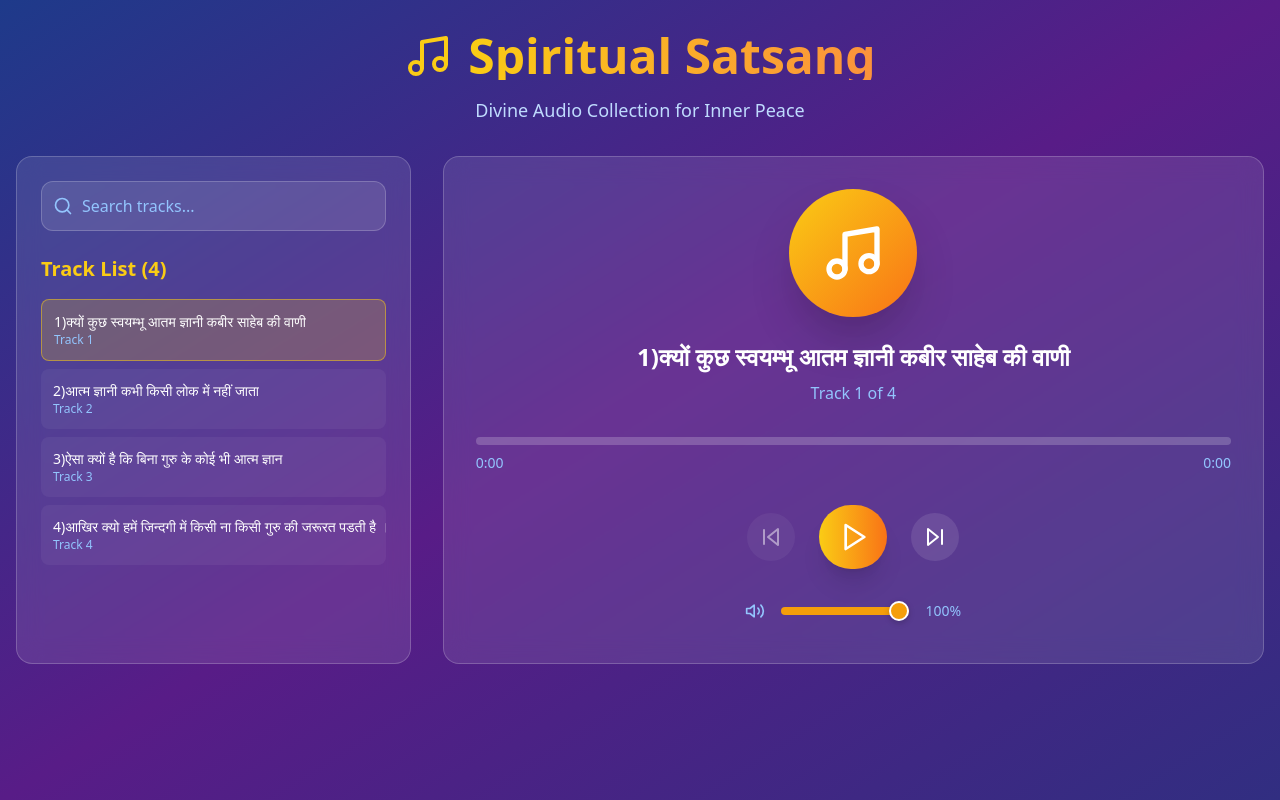
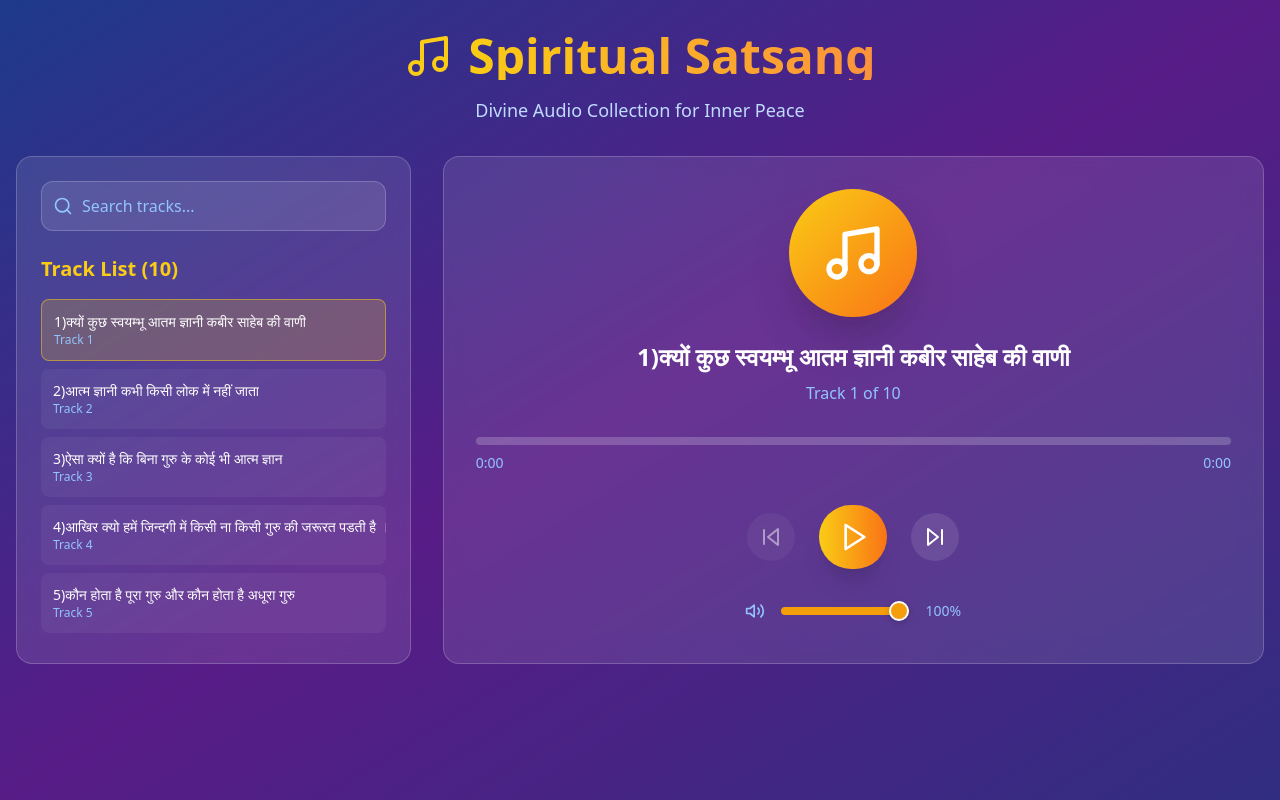
Before and after one commit to mailtemp475/webviewsite, a React (Vite) app: page / in a window 1280 px wide. Built offline with nearby package versions, Linux system fonts and the light colour scheme.

Commit message:
Update App.tsx

```diff
--- a/src/App.tsx
+++ b/src/App.tsx
@@ -30,6 +30,36 @@ const manualTracks: AudioTrack[] = [
      id: 4,
      title: '4)आखिर क्यो हमें जिन्दगी में किसी ना किसी गुरु की जरूरत पडती है ।',
      url: 'https://infoogy.s3.ap-south-1.amazonaws.com/testing/satsang/1749828807300-0_0.mp3',
+  },
+   {
+     id: 5,
+     title: '5)कौन होता है पूरा गुरु और कौन होता है अधूरा गुरु',
+     url: 'https://infoogy.s3.ap-south-1.amazonaws.com/testing/satsang/1749828808872-0_0.mp3',
+  },
+   {
+     id: 6,
+     title: '6)किसी भी बावन अक्षरों वाले नाम से मुक्ति क्यों नही मिल सकती। ।आइये जानें ।',
+     url: 'https://infoogy.s3.ap-south-1.amazonaws.com/testing/satsang/1749828811039-0_0.mp3',
+  },
+   {
+     id: 7,
+     title: '7)आखिर वो कौन सी जगह है जहाँ परमात्मा रहता है',
+     url: 'https://infoogy.s3.ap-south-1.amazonaws.com/testing/satsang/1749828813257-0_0.mp3',
+  },
+   {
+     id: 8,
+     title: '8)कुछ लोग गुरु द्रोही क्यों हो जाते हैं ।।आइये जानें',
+     url: 'https://infoogy.s3.ap-south-1.amazonaws.com/testing/satsang/1749828814921-0_0.mp3',
+  },
+   {
+     id: 9,
+     title: '9)ये शब्द आपकी बंद आँखे खोल देगा ।। प्रेम से ध्यान लगा के सुनें',
+     url: 'https://infoogy.s3.ap-south-1.amazonaws.com/testing/satsang/1749828819276-0_0.mp3',
+  },
+   {
+     id: 10,
+     title: '10)कबीर नूरी देह के नहीं वो विदेह हैं ।। Part 1',
+     url: 'https://infoogy.s3.ap-south-1.amazonaws.com/testing/satsang/1749828820945-0_0.mp3',
   },
   // Yahan aap aur tracks add kar sakte hain:
   // {
```
